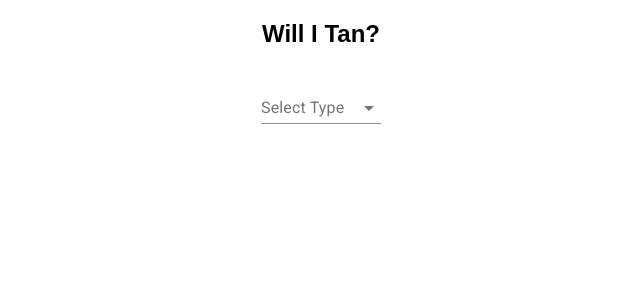
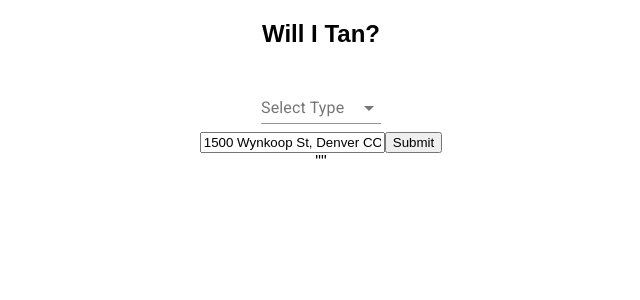
Before and after one commit to JQuinnie/WillITan, a React (Create React App) app in the folder client/: page / in a window 1280 px wide. Shown: the top 300 px of the page, without its empty margins (319-959 px from the left). Built offline with nearby package versions, Linux system fonts and the light colour scheme.

Commit message:
Set up front end to take client input

```diff
--- a/client/src/App.js
+++ b/client/src/App.js
@@ -1,4 +1,5 @@
 import React from 'react';
+import InputBar from './components/InputBar';
 
 import { makeStyles } from '@material-ui/core/styles';
 import { Box, Container, FormControl, InputLabel, MenuItem, Select } from '@material-ui/core';
@@ -30,6 +31,7 @@ const App = () => {
               <MenuItem value={30}>Thirty</MenuItem>
             </Select>
           </FormControl>
+          <InputBar />
         </Container>
       </div>
     </Box>
--- /dev/null
+++ b/client/src/components/InputBar.jsx
@@ -0,0 +1,39 @@
+import React, { useState } from 'react';
+
+const InputBar = () => {
+  const [input, setInput] = useState('1500 Wynkoop St, Denver CO, 80211');
+  const [location, setLocation] = useState('');
+  const url = `http://localhost:3001/tanchecker`;
+
+  function fetchData() {
+    fetch(`${url}?address=${input}`)
+      .then((res) => res.json())
+      .then((data) => {
+        console.log(data);
+        setLocation(data);
+      })
+      .catch((err) => console.error(err));
+  }
+
+  function handleChange(e) {
+    setInput(e.target.value);
+  }
+
+  function handleSubmit(e) {
+    e.preventDefault();
+    fetchData();
+    setInput('');
+  }
+
+  return (
+    <div>
+      <input value={input} onChange={handleChange} placeholder="Input Address" />
+      <button type="submit" onClick={handleSubmit}>
+        Submit
+      </button>
+      <div>{JSON.stringify(location)}</div>
+    </div>
+  );
+};
+
+export default InputBar;
```
